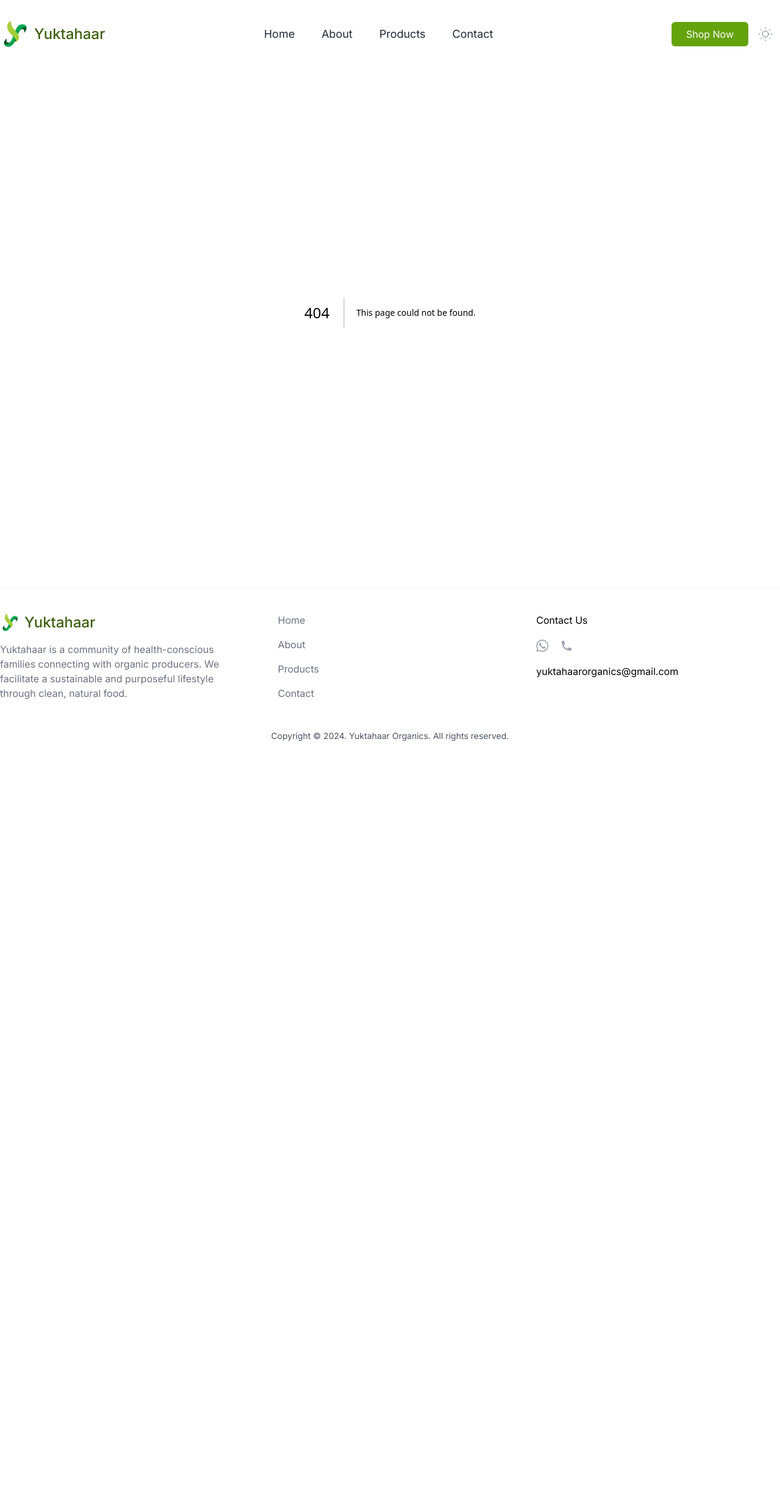
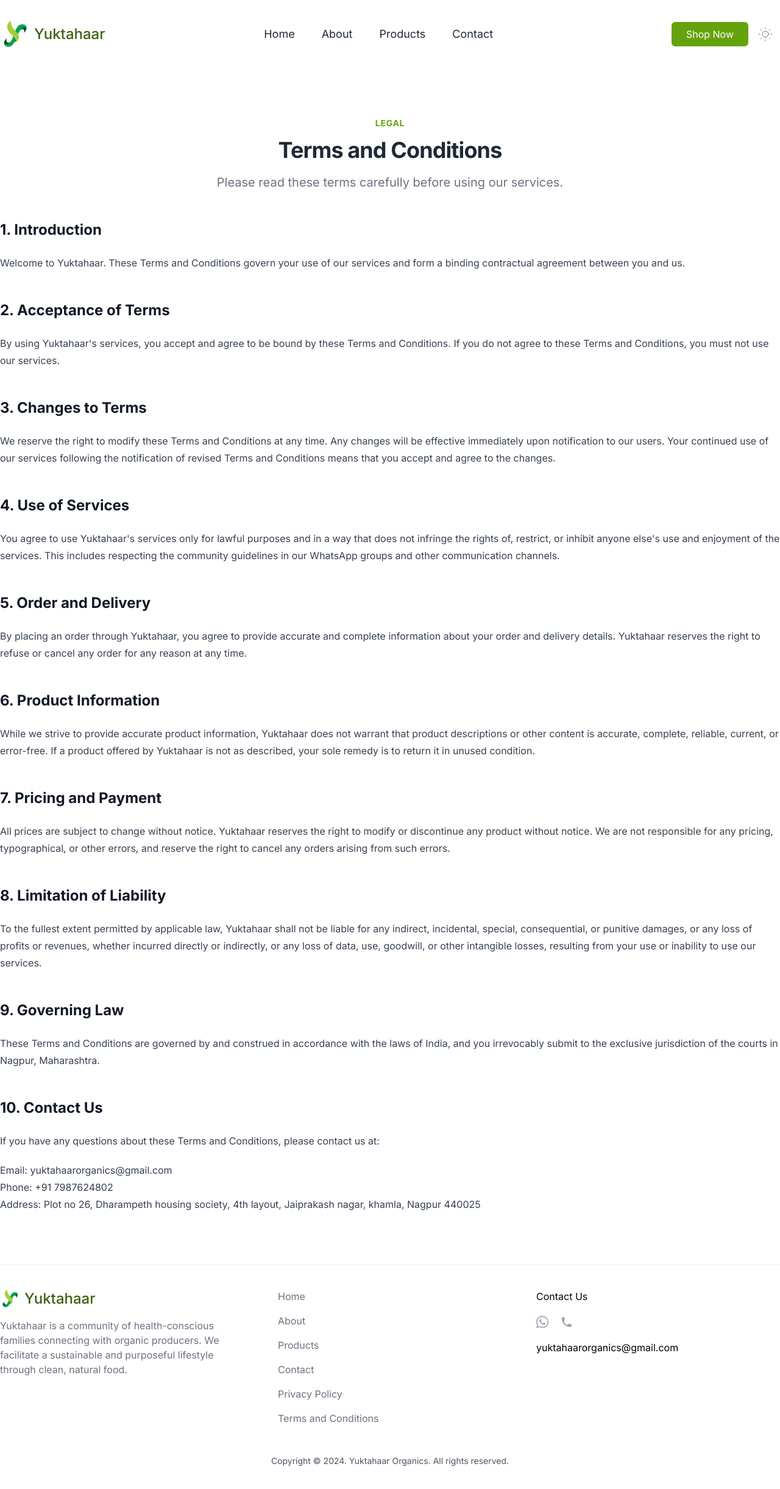
Before and after one commit to tapannayak24/Yuktahaar2, a Next.js app: page /terms in a window 1280 px wide. Before the commit this address had no page. Shown: the top 2442 px of the page at 61% size. Before the commit the page ends 1289 px from the top, so only its background shows below. Built offline with nearby package versions, Linux system fonts and the light colour scheme.

Commit message:
Add privacy policy and TnC

```diff
--- a/package.json
+++ b/package.json
@@ -31,6 +31,7 @@
     "react-hook-form": "^7.51.4"
   },
   "devDependencies": {
+    "@tailwindcss/typography": "^0.5.13",
     "@types/node": "^20",
     "@types/react": "^18",
     "@types/react-dom": "^18",
--- /dev/null
+++ b/src/app/privacy/page.tsx
@@ -0,0 +1,63 @@
+import { Container } from "@/components/Container";
+import { SectionTitle } from "@/components/SectionTitle";
+
+export default function Privacy() {
+  return (
+    <Container>
+      <SectionTitle
+        preTitle="Legal"
+        title="Privacy Policy"
+      >
+        Your privacy is important to us. This Privacy Policy explains how we collect, use, disclose, and safeguard your information.
+      </SectionTitle>
+
+      <div className="prose dark:prose-invert max-w-none">
+        <h2>1. Introduction</h2>
+        <p>Welcome to Yuktahaar. This Privacy Policy explains how we collect, use, disclose, and safeguard your information when you use our services or visit our website.</p>
+
+        <h2>2. Information We Collect</h2>
+        <p>We may collect information about you in various ways, including:</p>
+        <ul>
+          <li><strong>Personal Data:</strong> Name, address, email, phone number, and other information you provide when using our services or joining our WhatsApp groups.</li>
+          <li><strong>Order Information:</strong> Details about the products you order, including quantity and frequency.</li>
+          <li><strong>Communication Data:</strong> Information from your interactions with us via WhatsApp, email, or phone.</li>
+          <li><strong>Payment Information:</strong> Details related to your payments, though we do not store complete credit card information.</li>
+        </ul>
+
+        <h2>3. Use of Your Information</h2>
+        <p>We use the collected information to:</p>
+        <ul>
+          <li>Process and deliver your orders</li>
+          <li>Communicate with you about product availability and orders</li>
+          <li>Improve our services and product offerings</li>
+          <li>Send you information about organic farming and healthy living</li>
+          <li>Manage our community of consumers and producers</li>
+        </ul>
+
+        <h2>4. Disclosure of Your Information</h2>
+        <p>We may share your information in the following situations:</p>
+        <ul>
+          <li><strong>With Producers:</strong> We may share your order information with our partner farmers and producers to fulfill your orders.</li>
+          <li><strong>Legal Requirements:</strong> We may disclose your information if required by law or to protect our rights or the rights of others.</li>
+        </ul>
+
+        <h2>5. Data Security</h2>
+        <p>We implement reasonable security measures to protect your personal information. However, please be aware that no method of transmission over the internet or electronic storage is 100% secure.</p>
+
+        <h2>6. Your Rights</h2>
+        <p>You have the right to access, correct, or delete your personal information. You can also opt out of our communications at any time.</p>
+
+        <h2>7. Changes to This Privacy Policy</h2>
+        <p>We may update this Privacy Policy from time to time. We will notify you of any changes by posting the new Privacy Policy on this page.</p>
+
+        <h2>8. Contact Us</h2>
+        <p>If you have any questions about this Privacy Policy, please contact us at:</p>
+        <p>
+          Email: yuktahaarorganics@gmail.com<br />
+          Phone: +91 7987624802<br />
+          Address: Plot no 26, Dharampeth housing society, 4th layout, Jaiprakash nagar, khamla, Nagpur 440025
+        </p>
+      </div>
+    </Container>
+  );
+}
--- /dev/null
+++ b/src/app/terms/page.tsx
@@ -0,0 +1,52 @@
+import { Container } from "@/components/Container";
+import { SectionTitle } from "@/components/SectionTitle";
+
+export default function Terms() {
+  return (
+    <Container>
+      <SectionTitle
+        preTitle="Legal"
+        title="Terms and Conditions"
+      >
+        Please read these terms carefully before using our services.
+      </SectionTitle>
+
+      <div className="prose dark:prose-invert max-w-none">
+        <h2>1. Introduction</h2>
+        <p>Welcome to Yuktahaar. These Terms and Conditions govern your use of our services and form a binding contractual agreement between you and us.</p>
+
+        <h2>2. Acceptance of Terms</h2>
+        <p>By using Yuktahaar's services, you accept and agree to be bound by these Terms and Conditions. If you do not agree to these Terms and Conditions, you must not use our services.</p>
+
+        <h2>3. Changes to Terms</h2>
+        <p>We reserve the right to modify these Terms and Conditions at any time. Any changes will be effective immediately upon notification to our users. Your continued use of our services following the notification of revised Terms and Conditions means that you accept and agree to the changes.</p>
+
+        <h2>4. Use of Services</h2>
+        <p>You agree to use Yuktahaar's services only for lawful purposes and in a way that does not infringe the rights of, restrict, or inhibit anyone else's use and enjoyment of the services. This includes respecting the community guidelines in our WhatsApp groups and other communication channels.</p>
+
+        <h2>5. Order and Delivery</h2>
+        <p>By placing an order through Yuktahaar, you agree to provide accurate and complete information about your order and delivery details. Yuktahaar reserves the right to refuse or cancel any order for any reason at any time.</p>
+
+        <h2>6. Product Information</h2>
+        <p>While we strive to provide accurate product information, Yuktahaar does not warrant that product descriptions or other content is accurate, complete, reliable, current, or error-free. If a product offered by Yuktahaar is not as described, your sole remedy is to return it in unused condition.</p>
+
+        <h2>7. Pricing and Payment</h2>
+        <p>All prices are subject to change without notice. Yuktahaar reserves the right to modify or discontinue any product without notice. We are not responsible for any pricing, typographical, or other errors, and reserve the right to cancel any orders arising from such errors.</p>
+
+        <h2>8. Limitation of Liability</h2>
+        <p>To the fullest extent permitted by applicable law, Yuktahaar shall not be liable for any indirect, incidental, special, consequential, or punitive damages, or any loss of profits or revenues, whether incurred directly or indirectly, or any loss of data, use, goodwill, or other intangible losses, resulting from your use or inability to use our services.</p>
+
+        <h2>9. Governing Law</h2>
+        <p>These Terms and Conditions are governed by and construed in accordance with the laws of India, and you irrevocably submit to the exclusive jurisdiction of the courts in Nagpur, Maharashtra.</p>
+
+        <h2>10. Contact Us</h2>
+        <p>If you have any questions about these Terms and Conditions, please contact us at:</p>
+        <p>
+          Email: yuktahaarorganics@gmail.com<br />
+          Phone: +91 7987624802<br />
+          Address: Plot no 26, Dharampeth housing society, 4th layout, Jaiprakash nagar, khamla, Nagpur 440025
+        </p>
+      </div>
+    </Container>
+  );
+}
--- a/src/components/Footer.tsx
+++ b/src/components/Footer.tsx
@@ -9,6 +9,8 @@
     { name: "About", href: "/about" },
     { name: "Products", href: "/products" },
     { name: "Contact", href: "/contact" },
+    { name: "Privacy Policy", href: "/privacy" },
+    { name: "Terms and Conditions", href: "/terms" },
   ];
 
   return (
--- a/tailwind.config.ts
+++ b/tailwind.config.ts
@@ -25,6 +25,6 @@
   variants: {
     extend: {},
   },
-  plugins: [],
+  plugins: [require('@tailwindcss/typography')],
 };
 export default config;
```
Also changed, not shown: 2 other files (tests, documents, lock files or other folders).
